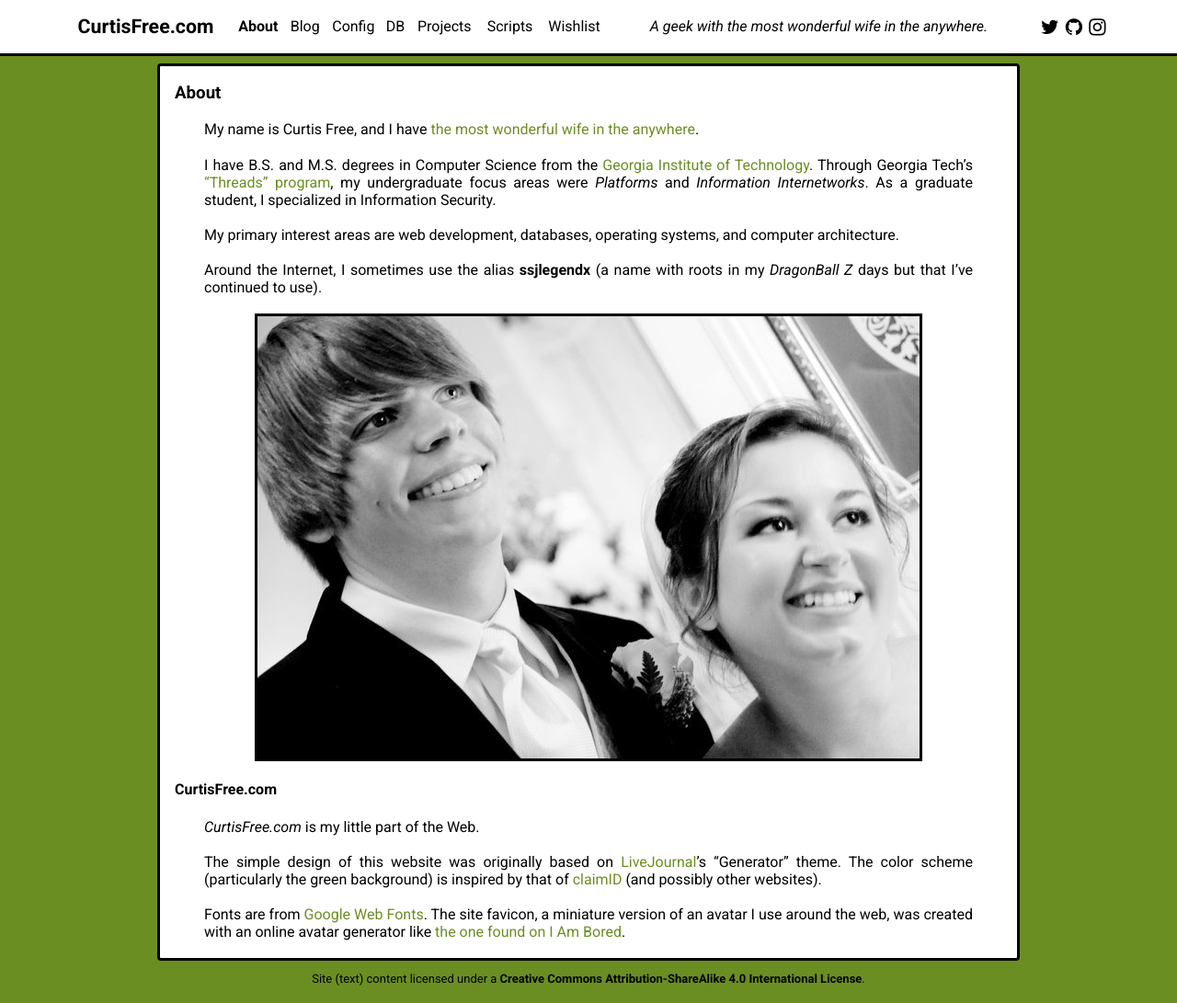
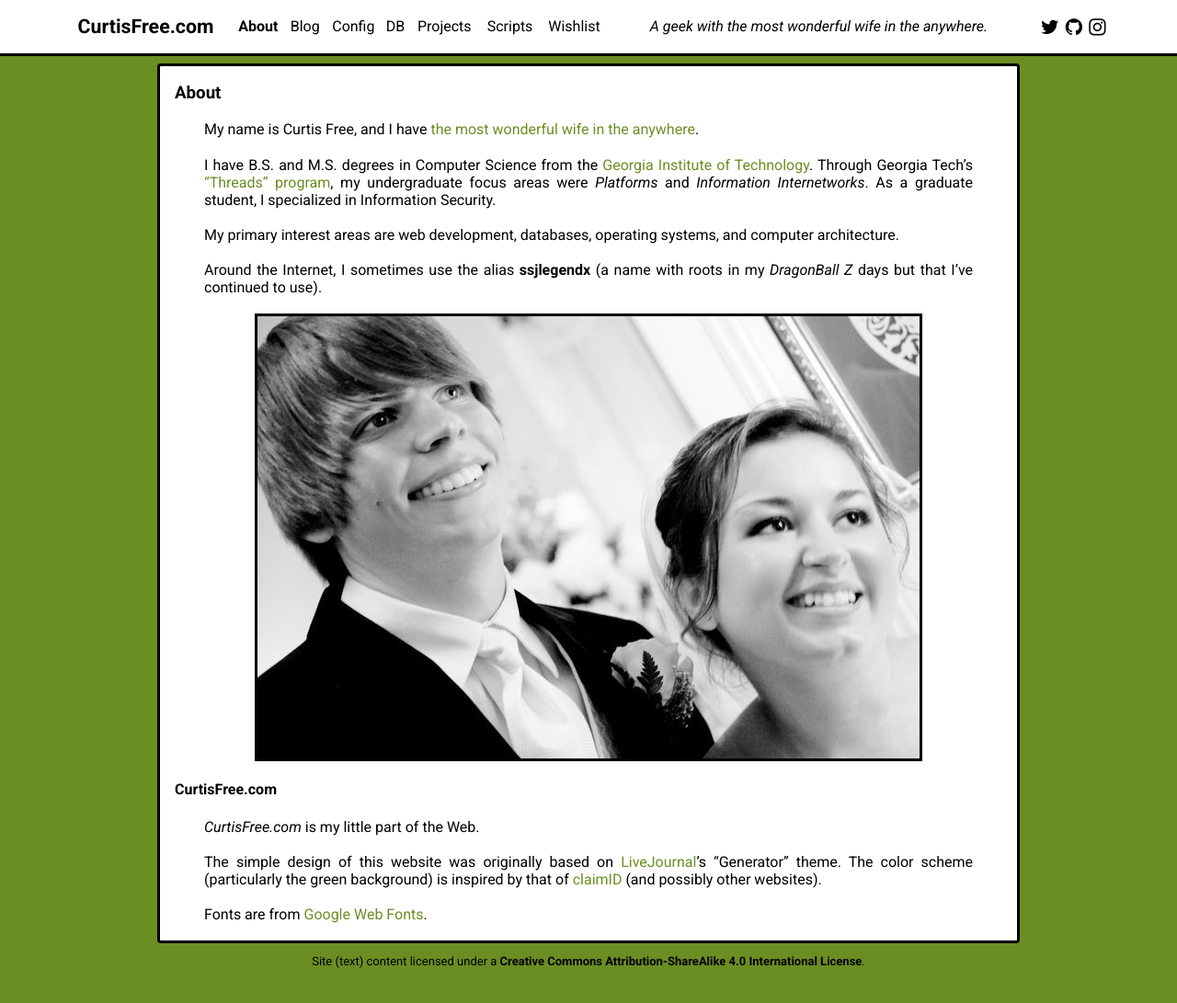
Before and after one commit to cfree3/curtisfree.com, a Jekyll site: the page built from about/index.md, in a window 1280 px wide. Shown: the whole page at 92% size. Built offline with Jekyll 4.4.1, drawn with Linux system fonts in a browser that asks for light colours; nearby versions of some CDN libraries.

Commit message:
Update favicon
Stop using the "cartoon me" icon.

```diff
--- a/about/index.md
+++ b/about/index.md
@@ -24,9 +24,7 @@
 theme. The color scheme (particularly the green background) is inspired by that of
 [claimID][claimid] (and possibly other websites).
 
-Fonts are from [Google Web Fonts][fonts]. The site favicon, a miniature version of an avatar I use
-around the web, was created with an online avatar generator like [the one found on I Am
-Bored][avatar_generator].
+Fonts are from [Google Web Fonts][fonts].
 
 [curtisandrebecca]: http://curtisandrebecca.com
 [gatech]:           http://www.gatech.edu
@@ -34,4 +32,3 @@
 [livejournal]:      http://www.livejournal.com
 [claimid]:          https://claimid.com
 [fonts]:            https://www.google.com/fonts/
-[avatar_generator]: http://www.i-am-bored.com/bored_link.cfm?link_id=9962
```
Also changed, not shown: favicon.ico.
